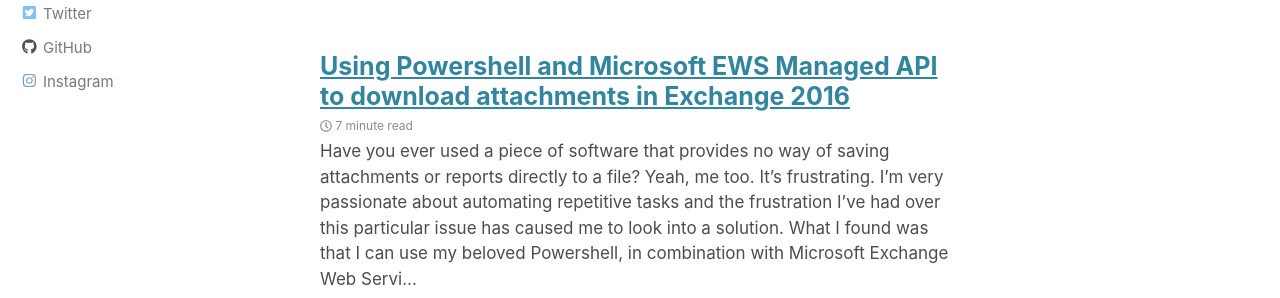
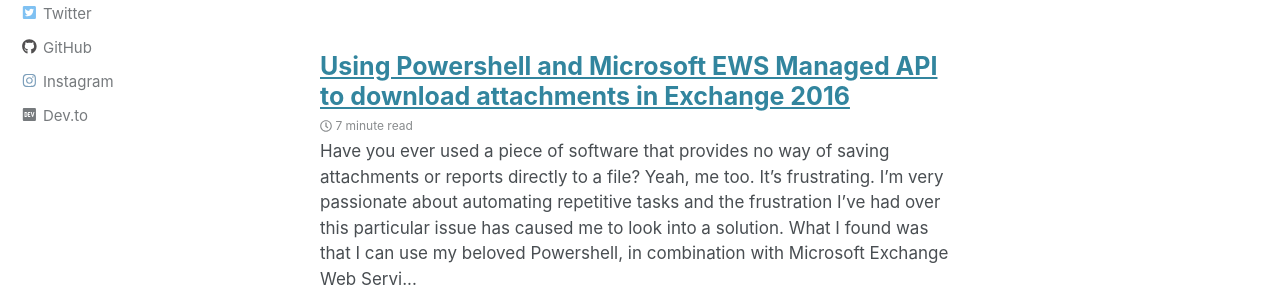
Before and after one commit to techspence/techspence.github.io, a Jekyll site: the page built from index.html, in a window 1280 px wide. Shown: the part 417-715 px from the top of the page. Built offline with Jekyll 4.4.1, drawn with Linux system fonts in a browser that asks for light colours; cached includes are drawn as plain includes; the list of posts is cut into pages by our own code.

Commit message:
added dev.to link

```diff
--- a/_config.yml
+++ b/_config.yml
@@ -130,6 +130,9 @@ author:
     - label: "Instagram"
       icon: "fab fa-fw fa-instagram"
       url: "https://instagram.com/techspence"
+    - label: "Dev.to"
+      icon: "fab fa-fw fa-dev"
+      url: "https://dev.to/@techspence"
 
 # Site Footer
 footer:
```
